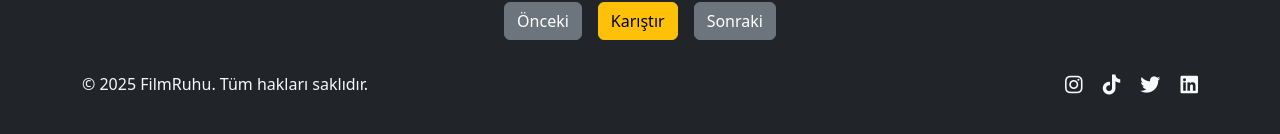
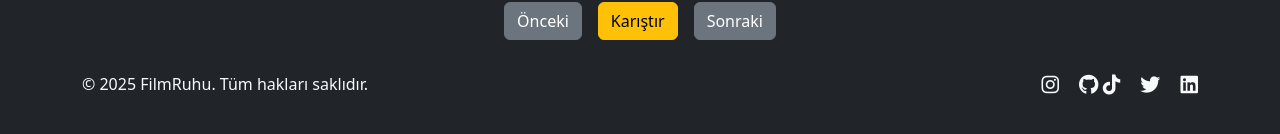
Before and after one commit to omergul3c/filmruhu, a plain HTML site: page index.html in a window 1280 px wide. Shown: the part 510-644 px from the top of the page. Drawn offline with nearby package versions, Linux system fonts and the light colour scheme; no server answers.

Commit message:
github linki eklendi

```diff
--- a/index.html
+++ b/index.html
@@ -296,6 +296,7 @@
       </div>
       <div class="col-md-6 text-center text-md-end">
         <a href="https://instagram.com/omergul3c" target="_blank" class="text-light me-3"><i class="fab fa-instagram fa-lg"></i></a>
+        <a href="https://github.com/omergul3c" target="_blank" class="text-light"><i class="fa-brands fa-github fa-lg"></i></a>
         <a href="https://tiktok.com/@gulecco" target="_blank" class="text-light me-3"><i class="fab fa-tiktok fa-lg"></i></a>
         <a href="https://twitter.com/omergul3c" target="_blank" class="text-light me-3"><i class="fab fa-twitter fa-lg"></i></a>
         <a href="https://linkedin.com/in/gulecco" target="_blank" class="text-light"><i class="fab fa-linkedin fa-lg"></i></a>
```
